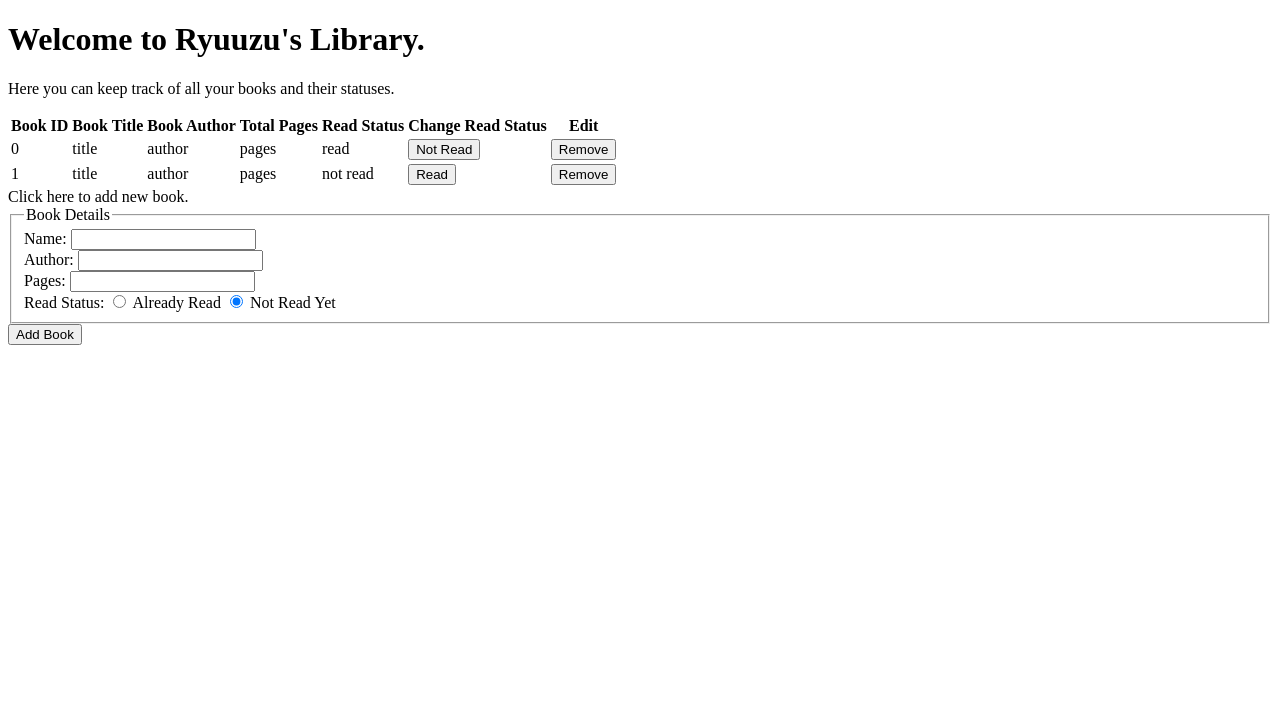
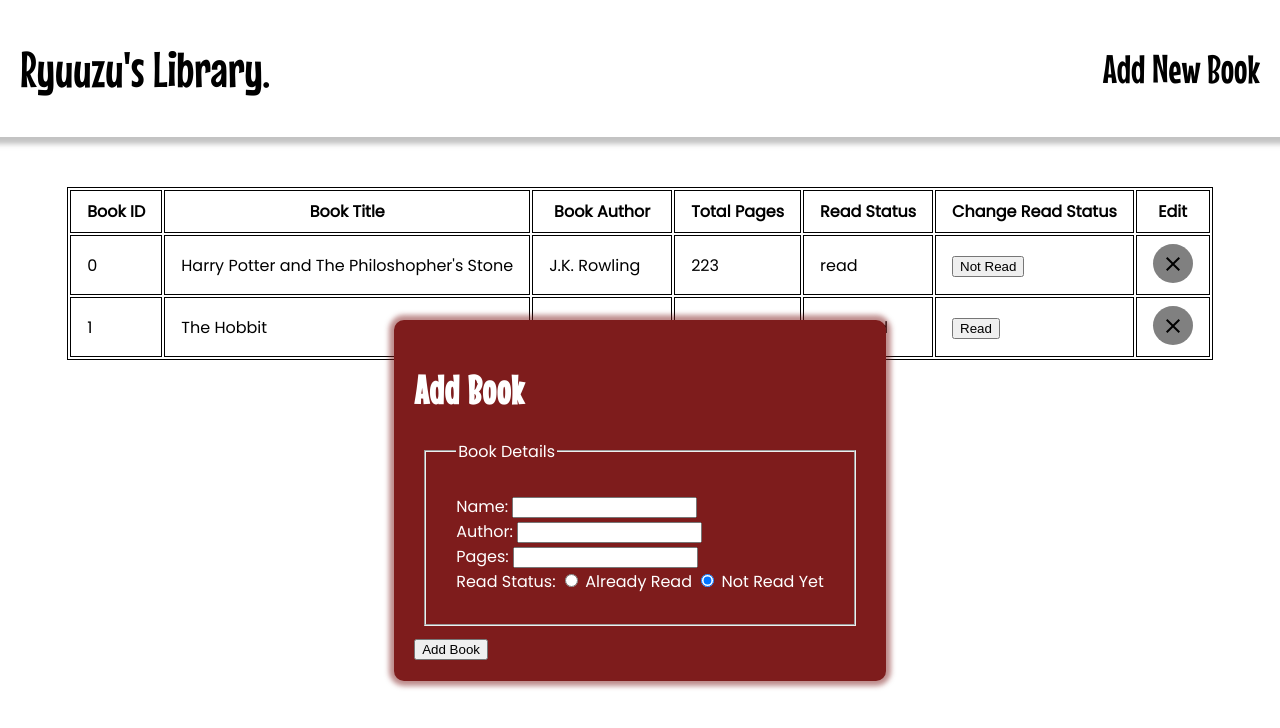
Before and after one commit to ryuuzu/project-library, a plain HTML site: page index.html in a window 1280 px wide. Drawn offline with Linux system fonts and the light colour scheme.

Commit message:
change ui

```diff
--- a/index.html
+++ b/index.html
@@ -7,16 +7,21 @@
     <meta name="viewport" content="width=device-width, initial-scale=1.0">
     <title>Ryuuzu's Library</title>
     <script src="./js/main.js" defer></script>
+    <link rel="stylesheet" href="./style.css">
 </head>
 
 <body>
-    <h1>Welcome to Ryuuzu's Library.</h1>
-    <p>Here you can keep track of all your books and their statuses.</p>
+    <header>
+        <span>Ryuuzu's Library.</span>
+        <div class="controls">
+            <div class="newBookButton">Add New Book</div>
+        </div>
+    </header>
     <div class="booksList">
         <table class="librarytable"></table>
     </div>
-
-    Click here to add new book.
+    <div class="newBookForm visible">
+        <h1>Add Book</h1>
         <form>
             <fieldset>
                 <legend>Book Details</legend>
@@ -37,6 +42,7 @@
             </fieldset>
             <button type="button" id="bookAddButton">Add Book</button>
         </form>
+    </div>
 </body>
 
 </html>
--- a/js/main.js
+++ b/js/main.js
@@ -94,7 +94,9 @@ function getTableBody() {
 
 		let bookEditButton = document.createElement("td");
 		let editButton = document.createElement("button");
-		editButton.innerHTML = "Remove";
+		editButton.classList.add("editButton");
+		editButton.innerHTML =
+			'<svg style="width:24px;height:24px" viewBox="0 0 24 24"><path fill="currentColor" d="M19,6.41L17.59,5L12,10.59L6.41,5L5,6.41L10.59,12L5,17.59L6.41,19L12,13.41L17.59,19L19,17.59L13.41,12L19,6.41Z" /></svg>';
 		editButton.addEventListener("click", () => {
 			let bookID =
 				editButton.parentElement.parentElement.getAttribute("id");
@@ -129,6 +131,7 @@ function addBookToLibrary() {
 	let pages = document.querySelector("#bookPages").value;
 	let readStatus = document.querySelector("#read").checked ? true : false;
 	myLibrary.push(new Book(title, author, pages, readStatus));
+	form.classList.toggle("visible");
 }
 
 document.querySelector("#bookAddButton").addEventListener("click", () => {
@@ -136,6 +139,18 @@ document.querySelector("#bookAddButton").addEventListener("click", () => {
 	updateLibraryTable();
 });
 
-myLibrary.push(new Book("title", "author", "pages", true));
-myLibrary.push(new Book("title", "author", "pages", false));
+myLibrary.push(
+	new Book(
+		"Harry Potter and The Philoshopher's Stone",
+		"J.K. Rowling",
+		"223",
+		true
+	)
+);
+myLibrary.push(new Book("The Hobbit", "J. R. R. Tolkien", "304", false));
 updateLibraryTable();
+
+let form = document.querySelector(".newBookForm");
+document.querySelector(".newBookButton").addEventListener("click", () => {
+	form.classList.toggle("visible");
+});
--- a/style.css
+++ b/style.css
@@ -0,0 +1,92 @@
+@import url("https://fonts.googleapis.com/css2?family=Mouse+Memoirs&family=Poppins&display=swap");
+
+body {
+	margin: 0;
+	box-sizing: border-box;
+	font-family: Poppins;
+	display: flex;
+	flex-direction: column;
+	align-items: center;
+}
+
+header {
+	width: 100%;
+	padding: 30px 20px;
+	margin-bottom: 50px;
+	box-shadow: 0 5px 5px 2px rgba(136, 136, 136, 0.5);
+	text-align: center;
+	font-family: "Mouse Memoirs", sans-serif;
+	display: flex;
+	align-items: center;
+	justify-content: space-between;
+}
+
+header span {
+	font-size: 50px;
+	margin: 10px 20px;
+}
+
+header .controls {
+	font-size: 40px;
+}
+
+header .controls div {
+	margin: 10px 20px;
+	cursor: pointer;
+}
+
+.booksList {
+	display: flex;
+	flex-direction: column;
+	gap: 20px;
+}
+.librarytable,
+.librarytable td,
+.librarytable th {
+	border: 1px solid black;
+	margin: 0;
+}
+
+.librarytable td,
+.librarytable th {
+	padding: 0.5rem 1rem;
+}
+
+.newBookForm {
+	display: block;
+	position: absolute;
+	top: -400px;
+	background-color: rgba(126, 28, 28, 1);
+	color: white;
+	padding: 20px;
+	border-radius: 10px;
+	box-shadow: 0 0 5px 5px rgba(126, 28, 28, 0.5);
+	transition: top 1s ease-in-out;
+}
+
+.newBookForm.visible {
+	top: 40%;
+}
+
+.newBookForm h1 {
+	font-family: "Mouse Memoirs";
+	font-size: 40px;
+	letter-spacing: 1px;
+}
+
+form fieldset {
+	padding: 30px;
+	margin: 10px;
+}
+
+.editButton {
+	border: none;
+	background-color: gray;
+	border-radius: 50%;
+}
+
+.editButton svg {
+	position: relative;
+	top: 2px;
+	padding: 5px 2px;
+}
```
Lines whose indentation alone changed are shown as unchanged.
